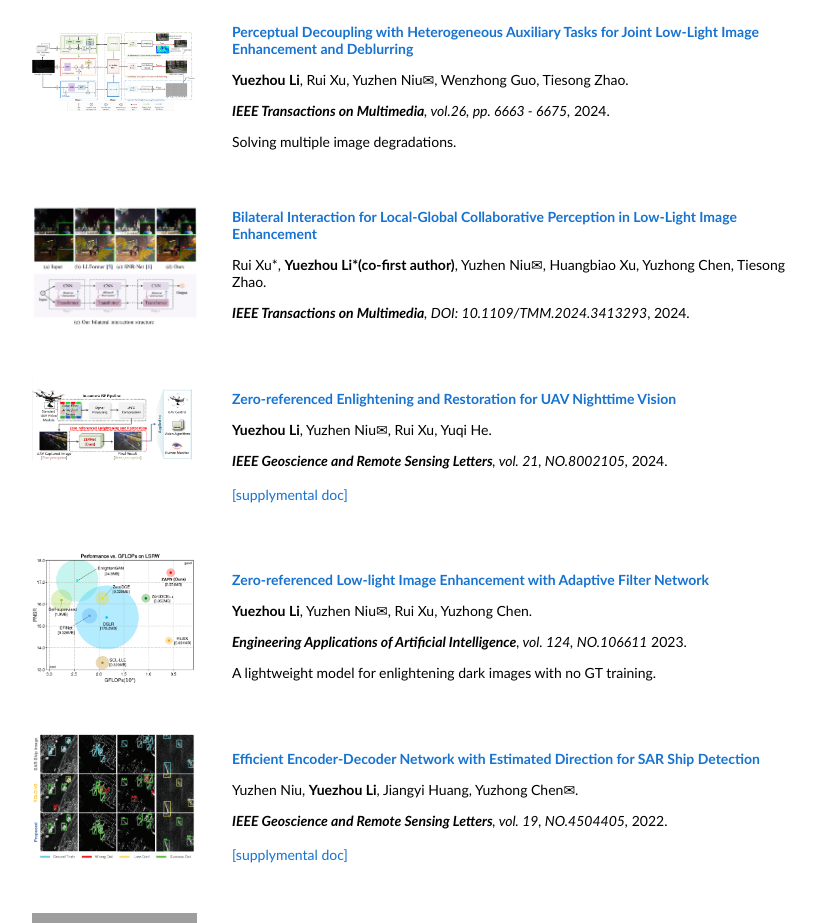
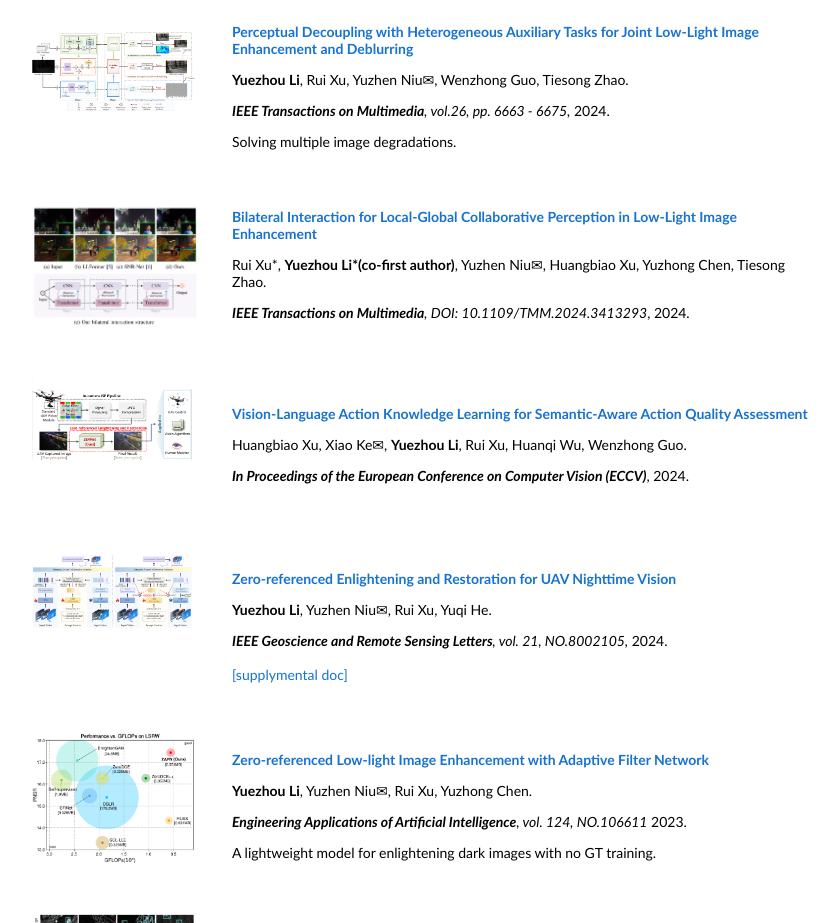
Before and after one commit to Gitlyz007/Gitlyz007.github.io, a plain HTML site: page index.html in a window 1280 px wide. Shown: the part 255-1178 px from the top of the page, without its empty margins (218-1057 px from the left). Drawn offline with Linux system fonts and the light colour scheme; grey boxes are pictures that could not be loaded.

Commit message:
Update index.html

```diff
--- a/index.html
+++ b/index.html
@@ -114,6 +114,37 @@
                 Your browser does not support the video tag.
                 </video></div> -->
                 <img src='images/UAV.png' width="160">
+              </div>
+              <script type="text/javascript">
+                function regnerf_start() {
+                  document.getElementById('regnerf_image').style.opacity = "1";
+                }
+
+                function regnerf_stop() {
+                  document.getElementById('regnerf_image').style.opacity = "0";
+                }
+                regnerf_stop()
+              </script>
+            </td>
+            <td style="padding:10px;width:75%;vertical-align:middle">
+              <a href="">
+                <papertitle>Vision-Language Action Knowledge Learning for Semantic-Aware Action Quality Assessment</papertitle>
+              </a>
+              <p>Huangbiao Xu, Xiao Ke✉, <strong>Yuezhou Li</strong>, Rui Xu, Huanqi Wu, Wenzhong Guo.</p>
+        <em><strong>In Proceedings of the European Conference on Computer Vision (ECCV)</strong></em>, 2024.
+              <br>
+              <br>
+
+            </td>
+          </tr>
+            <tr onmouseout="regnerf_stop()" onmouseover="regnerf_start()">
+            <td style="padding:10px;width:25%;vertical-align:middle">
+              <div class="one">
+                <!-- <div class="two" id='regnerf_image'><video  width=100% height=100% muted autoplay loop>
+                <source src="images/regnerf_after.mp4" type="video/mp4">
+                Your browser does not support the video tag.
+                </video></div> -->
+                <img src='images/ECCV24.png' width="160">
               </div>
               <script type="text/javascript">
                 function regnerf_start() {
```
